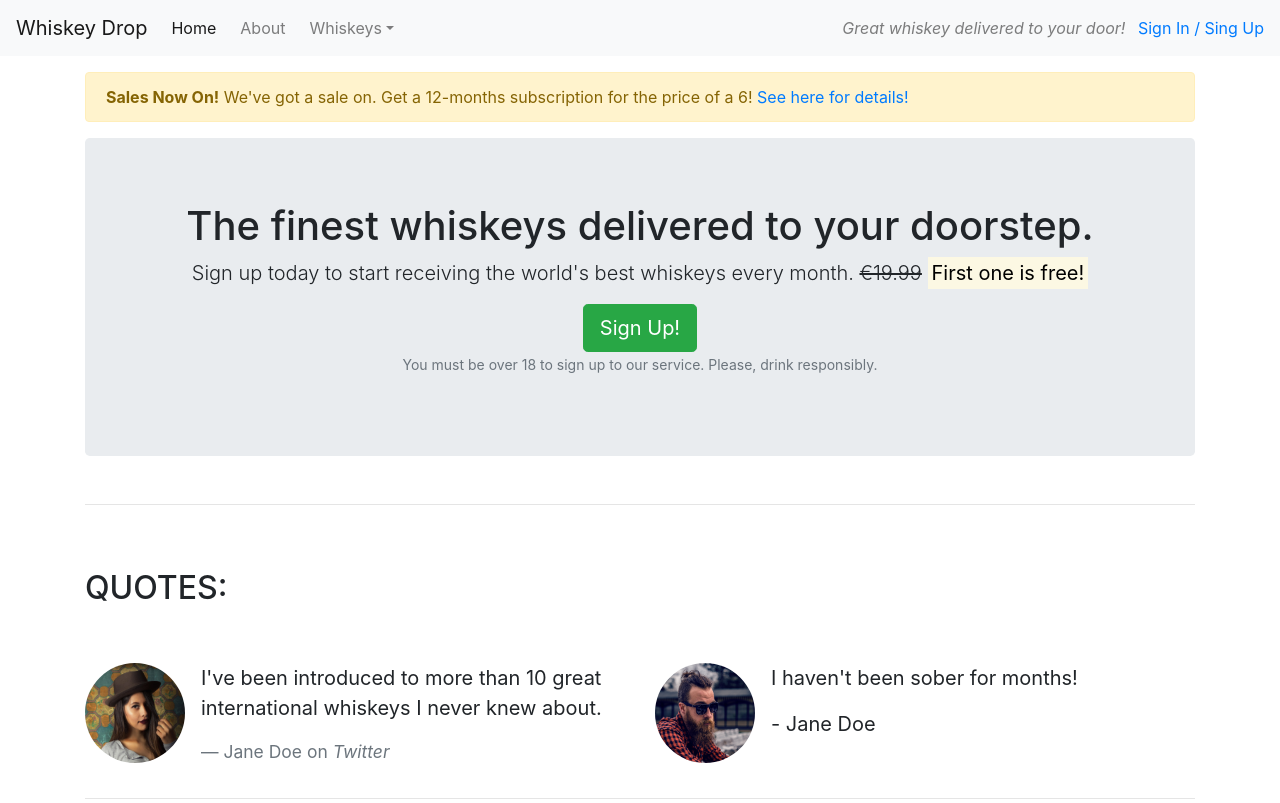
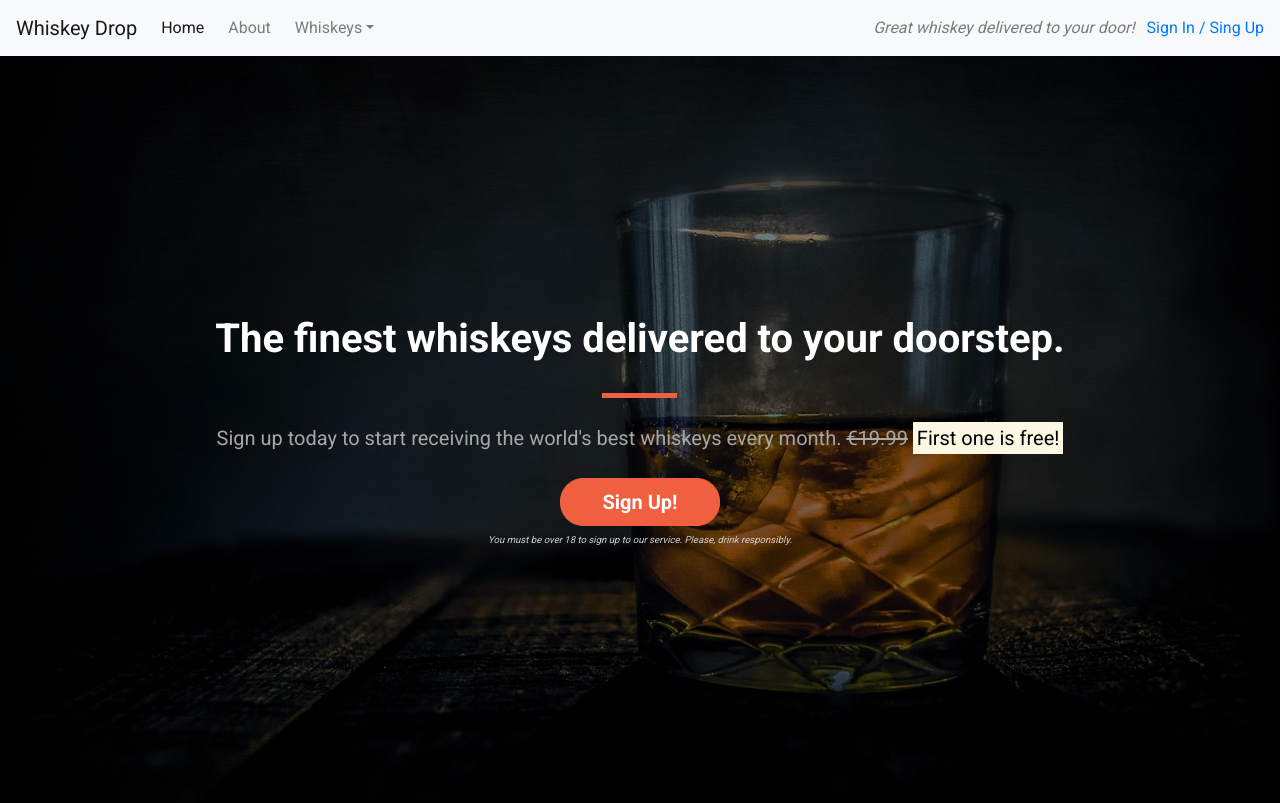
Before and after one commit to ShizukaDonaghue/bootstrap, a plain HTML site: page index.html in a window 1280 px wide. Shown: the top 803 px of the page. Drawn offline with nearby package versions, Linux system fonts and the light colour scheme.

Commit message:
Beyond bootstrap

```diff
--- /dev/null
+++ b/css/style.css
@@ -0,0 +1,94 @@
+body {
+   font-family: 'Roboto', sans-serif;
+}
+
+.alert-container {}
+
+.callout-container {
+    height: 100vh;
+
+    background: url("../images/whiskey-background.jpg") no-repeat bottom right fixed;
+    -webkit-background-size: cover;
+    -moz-background-size: cover;
+    -o-background-size: cover;
+    background-size: cover;
+
+    display: flex;
+    align-items: center;
+    justify-content: center;
+
+    position: relative;
+}
+
+.opaque-overlay {
+    position: absolute;
+    top: 0;
+    left: 0;
+    height: 100%;
+    width: 100%;
+    background-color: rgba(0,0,0,0.5);
+}
+
+.quotes-container {}
+
+.features-container {}
+
+/* Block dividers */
+.block-divider {
+    width: 75px;
+    height: 5px;
+    border: 0;
+}
+
+.block-divider--orange {
+    background-color: #f05f40;
+}
+
+.block-divider--short {
+    width: 35px;
+}
+
+/* Jumbotron */
+
+.jumbotron {
+    background-color: transparent;
+}
+
+.jumbotron-header {
+    color: white;
+    font-weight: bold;
+    margin-bottom: 30px;
+}
+
+.jumbotron .lead {
+    margin: 25px 0;
+    color: #a7a7a7;
+}
+
+.jumbotron small {
+    font-size: 60%;
+    font-style: italic;
+    color: #d0d0d0;
+}
+
+/* Buttons */
+
+.btn--cta {
+    font-weight: bold;
+    border-radius: 23px;
+    width: 160px;
+}
+
+.btn--red {
+    color: white;
+    background-color: #f05f40;
+    border-color: #f05f40;
+}
+
+.btn--red:hover,
+.btn--red:active,
+.btn--red:focus,
+.btn--red:active:focus {
+    background-color: #f05f40;
+    border-color: #f05f40;
+}
--- a/index.html
+++ b/index.html
@@ -8,6 +8,8 @@
     <title>Whiskey Drop | Taste a new whiskey every month</title>
     <link rel="stylesheet" href="https://cdn.jsdelivr.net/npm/bootstrap@4.6.2/dist/css/bootstrap.min.css">
     <script src="https://kit.fontawesome.com/dc0882e7d5.js" crossorigin="anonymous"></script>
+    <link href="https://fonts.googleapis.com/css?family=Roboto:400,700" rel="stylesheet">
+    <link rel="stylesheet" href="css/style.css">
 </head>
 
 <body>
@@ -41,7 +43,7 @@
             <a href="/login">Sign In / Sing Up</a>
         </div>
     </nav>
-    <article class="container mt-3">
+    <!-- <div class="container alert-container">
         <div class="row d-none d-sm-block">
             <div class="col-12">
                 <div class="alert alert-warning">
@@ -49,28 +51,33 @@
                     6! <a href="">See here for details!</a>
                 </div>
             </div>
-        </div>
-        <!-- /.Nav -->
+        </div> -->
+    <!-- /.Nav -->
+
+    <div class="container-fluid callout-container">
         <!-- Callout -->
+        <div class="opaque-overlay">&nbsp;</div>
         <div class="row">
             <div class="col-12">
                 <section class="callout jumbotron text-center">
-                    <h1>The finest whiskeys delivered to your doorstep.</h1>
+                    <h1 class="jumbotron-header">The finest whiskeys delivered to your doorstep.</h1>
+                    <hr class="block-divider block-divider--orange">
                     <p class="lead">Sign up today to start receiving the world's best whiskeys every month.
                         <s class="d-none d-sm-inline">€19.99</s>
                         <span class="d-inline d-sm-none"><br></span>
                         <strong><mark>First one is free!</mark></strong></p>
-                    <button class="btn btn-success btn-lg" data-toggle="modal" data-target="#signUpModal">Sign
+                    <button class="btn btn-lg btn--cta btn--red" data-toggle="modal" data-target="#signUpModal">Sign
                         Up!</button>
                     <p class="text-muted"><small>You must be over 18 to sign up to our service. Please, drink
                             responsibly.</small></p>
                 </section>
             </div>
         </div>
-        <!-- /.callout -->
-        <hr>
+    </div>
+    <!-- /.callout -->
 
-        <!-- Quotes -->
+    <!-- Quotes -->
+    <div class="container quotes-container">
         <section class="quotes">
             <div class="row">
                 <div class="col-12 my-5">
@@ -109,9 +116,10 @@
             </div>
         </section>
         <!-- /.quotes -->
-        <hr>
+    </div>
 
-        <!-- Features -->
+    <!-- Features -->
+    <div class="feature-container">
         <section class="features">
             <div class="row">
                 <div class="col-12 my-5">
@@ -153,7 +161,8 @@
             </div>
         </section>
         <!-- /.features -->
-    </article>
+    </div>
+
 
     <div class="modal" tabindex="-1" id="signUpModal">
         <div class="modal-dialog">
@@ -179,7 +188,8 @@
                         </div>
                         <div class="form-group">
                             <label for="repeatPassword">Repeat Password</label>
-                            <input type="password" class="form-control" id="repeatPassword" placeholder="Repeat Password">
+                            <input type="password" class="form-control" id="repeatPassword"
+                                placeholder="Repeat Password">
                         </div>
                         <button type="submit" class="btn btn-success">Submit</button>
                     </form>
```
Also changed, not shown: images/whiskey-background.jpg (added).
